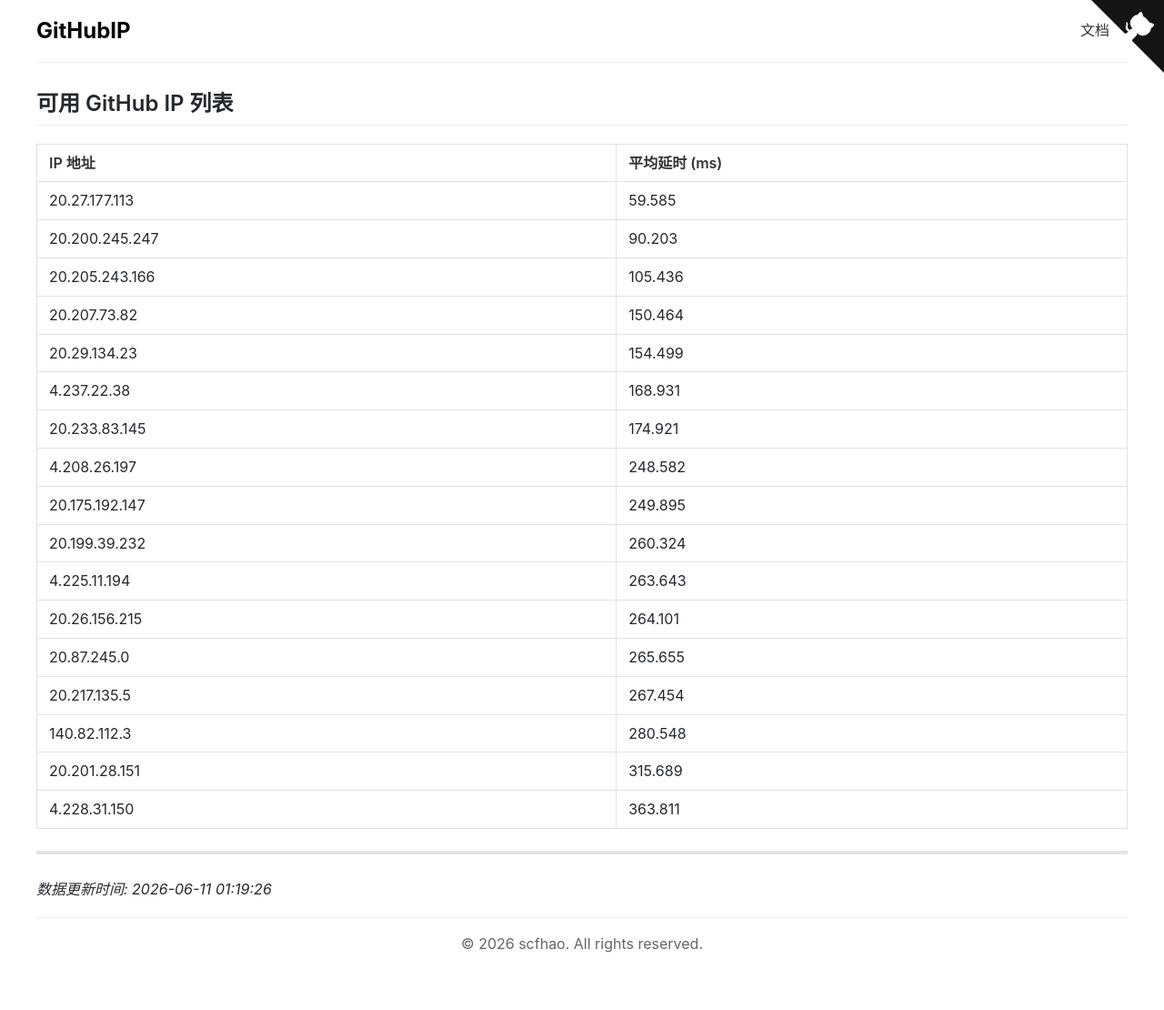
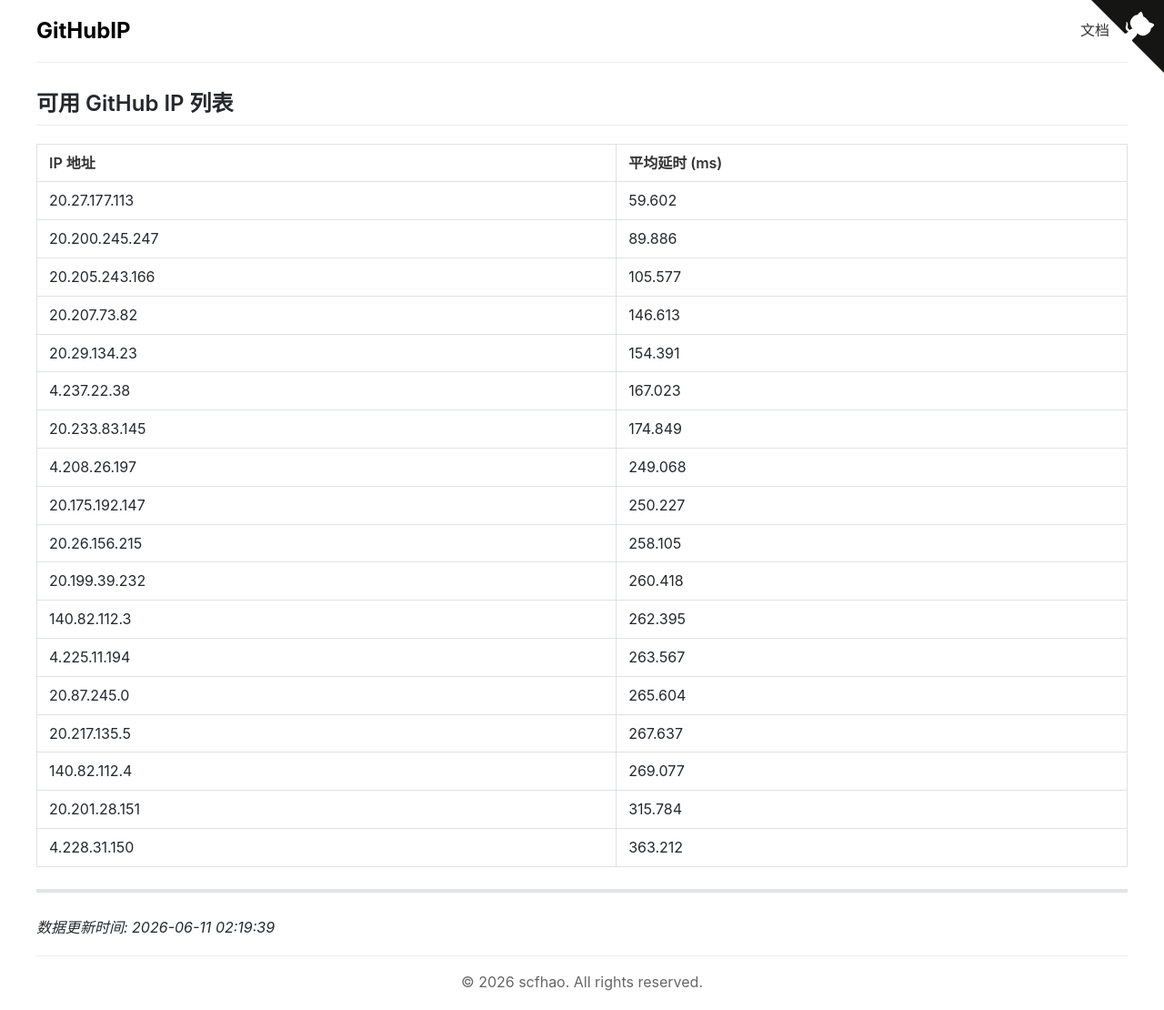
Before and after one commit to scfhao/GitHubIP, a Jekyll site: the page built from index.md, in a window 1280 px wide. Shown: the whole page at 91% size. Built offline with Jekyll 4.4.1, drawn with Linux system fonts in a browser that asks for light colours; before the commit the page ends 1068 px from its top, so only the background shows below that.

Commit message:
自动脚本执行 - 2026-06-11 02:19:40

```diff
--- a/index.md
+++ b/index.md
@@ -1,31 +1,32 @@
 ---
 layout: home
 title: GitHub IP 列表
-date: 2026-06-11 01:19:26
+date: 2026-06-11 02:19:39
 ---
 
 ## 可用 GitHub IP 列表
 
 | IP 地址 | 平均延时 (ms) |
 |---------|--------------|
-| 20.27.177.113 | 59.585 |
-| 20.200.245.247 | 90.203 |
-| 20.205.243.166 | 105.436 |
-| 20.207.73.82 | 150.464 |
-| 20.29.134.23 | 154.499 |
-| 4.237.22.38 | 168.931 |
-| 20.233.83.145 | 174.921 |
-| 4.208.26.197 | 248.582 |
-| 20.175.192.147 | 249.895 |
-| 20.199.39.232 | 260.324 |
-| 4.225.11.194 | 263.643 |
-| 20.26.156.215 | 264.101 |
-| 20.87.245.0 | 265.655 |
-| 20.217.135.5 | 267.454 |
-| 140.82.112.3 | 280.548 |
-| 20.201.28.151 | 315.689 |
-| 4.228.31.150 | 363.811 |
+| 20.27.177.113 | 59.602 |
+| 20.200.245.247 | 89.886 |
+| 20.205.243.166 | 105.577 |
+| 20.207.73.82 | 146.613 |
+| 20.29.134.23 | 154.391 |
+| 4.237.22.38 | 167.023 |
+| 20.233.83.145 | 174.849 |
+| 4.208.26.197 | 249.068 |
+| 20.175.192.147 | 250.227 |
+| 20.26.156.215 | 258.105 |
+| 20.199.39.232 | 260.418 |
+| 140.82.112.3 | 262.395 |
+| 4.225.11.194 | 263.567 |
+| 20.87.245.0 | 265.604 |
+| 20.217.135.5 | 267.637 |
+| 140.82.112.4 | 269.077 |
+| 20.201.28.151 | 315.784 |
+| 4.228.31.150 | 363.212 |
 
 ---
 
-*数据更新时间: 2026-06-11 01:19:26*
+*数据更新时间: 2026-06-11 02:19:39*
```
